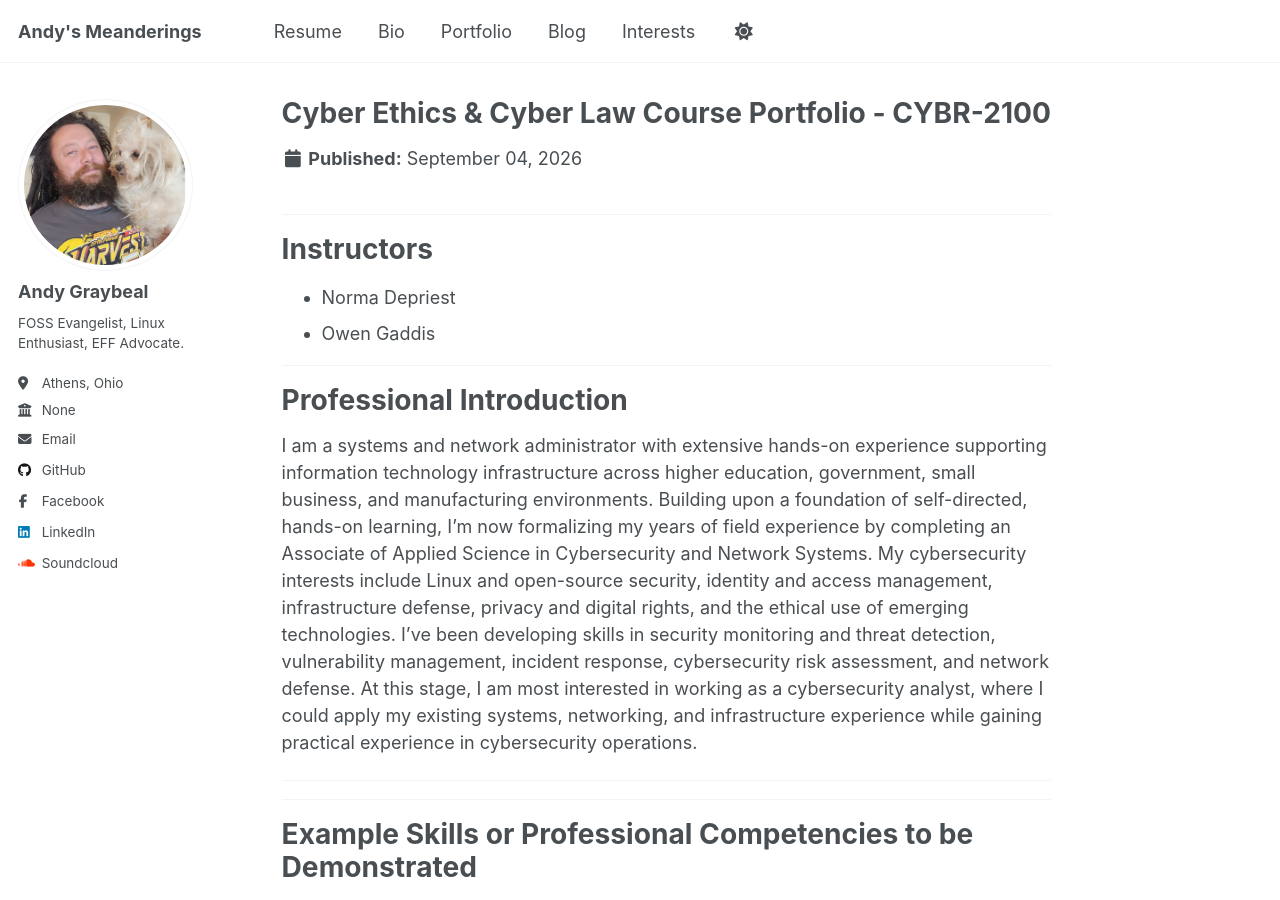
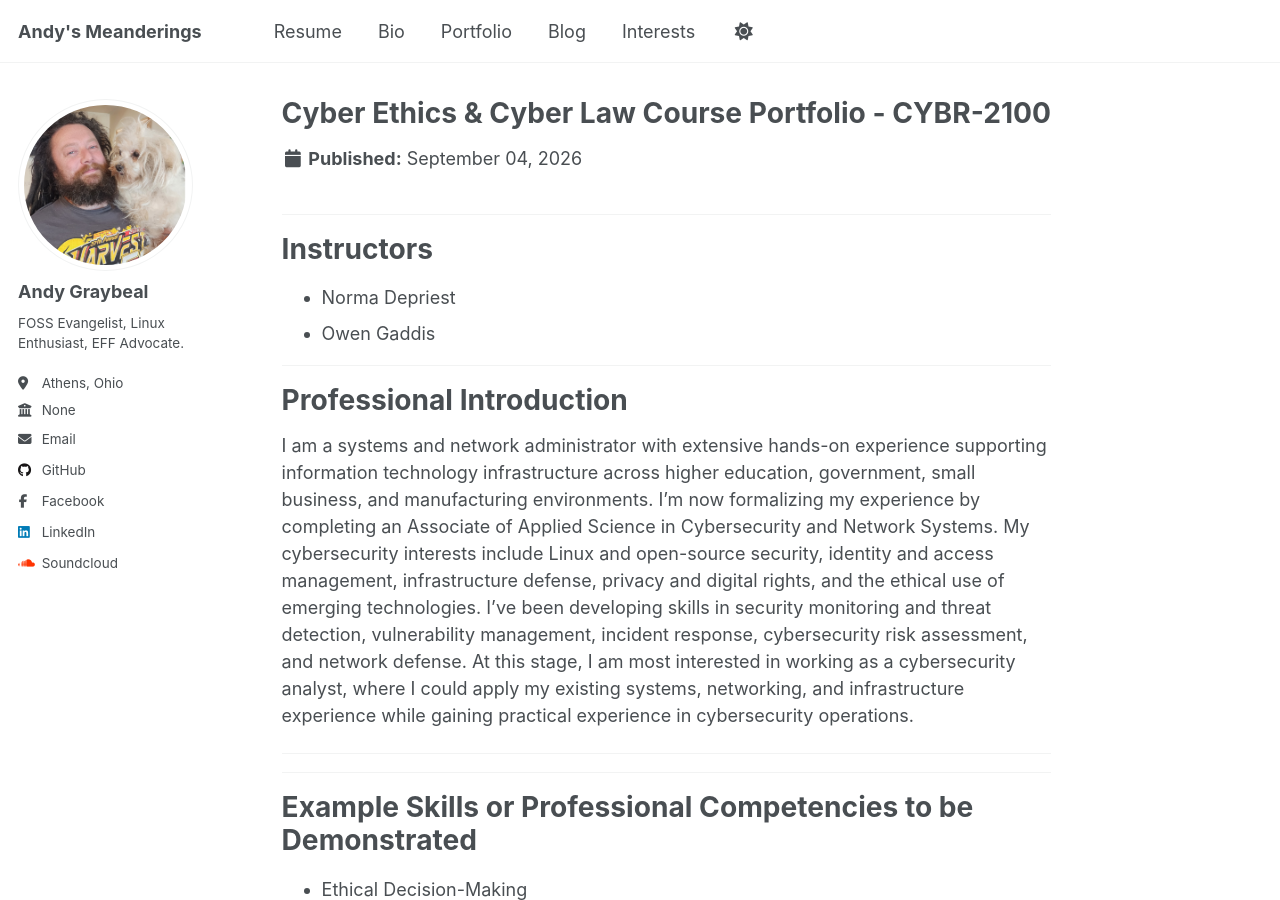
Before and after one commit to andy-graybeal/andy-graybeal.github.io, a Jekyll site: the page built from _portfolio/cybr-2100.md, in a window 1280 px wide and 900 px high. Built offline with Jekyll 4.4.1, drawn with Linux system fonts in a browser that asks for light colours; a script that is not in the unit is left out.

Commit message:
Update cybr-2100.md

```diff
--- a/_portfolio/cybr-2100.md
+++ b/_portfolio/cybr-2100.md
@@ -13,7 +13,7 @@ collection: portfolio
 ---
 
 # Professional Introduction
-I am a systems and network administrator with extensive hands-on experience supporting information technology infrastructure across higher education, government, small business, and manufacturing environments. Building upon a foundation of self-directed, hands-on learning, I’m now formalizing my years of field experience by completing an Associate of Applied Science in Cybersecurity and Network Systems. My cybersecurity interests include Linux and open-source security, identity and access management, infrastructure defense, privacy and digital rights, and the ethical use of emerging technologies.  I've been developing skills in security monitoring and threat detection, vulnerability management, incident response, cybersecurity risk assessment, and network defense.  At this stage, I am most interested in working as a cybersecurity analyst, where I could apply my existing systems, networking, and infrastructure experience while gaining practical experience in cybersecurity operations.
+I am a systems and network administrator with extensive hands-on experience supporting information technology infrastructure across higher education, government, small business, and manufacturing environments. I’m now formalizing my experience by completing an Associate of Applied Science in Cybersecurity and Network Systems. My cybersecurity interests include Linux and open-source security, identity and access management, infrastructure defense, privacy and digital rights, and the ethical use of emerging technologies.  I've been developing skills in security monitoring and threat detection, vulnerability management, incident response, cybersecurity risk assessment, and network defense.  At this stage, I am most interested in working as a cybersecurity analyst, where I could apply my existing systems, networking, and infrastructure experience while gaining practical experience in cybersecurity operations.
 
 ---
 ---
```
